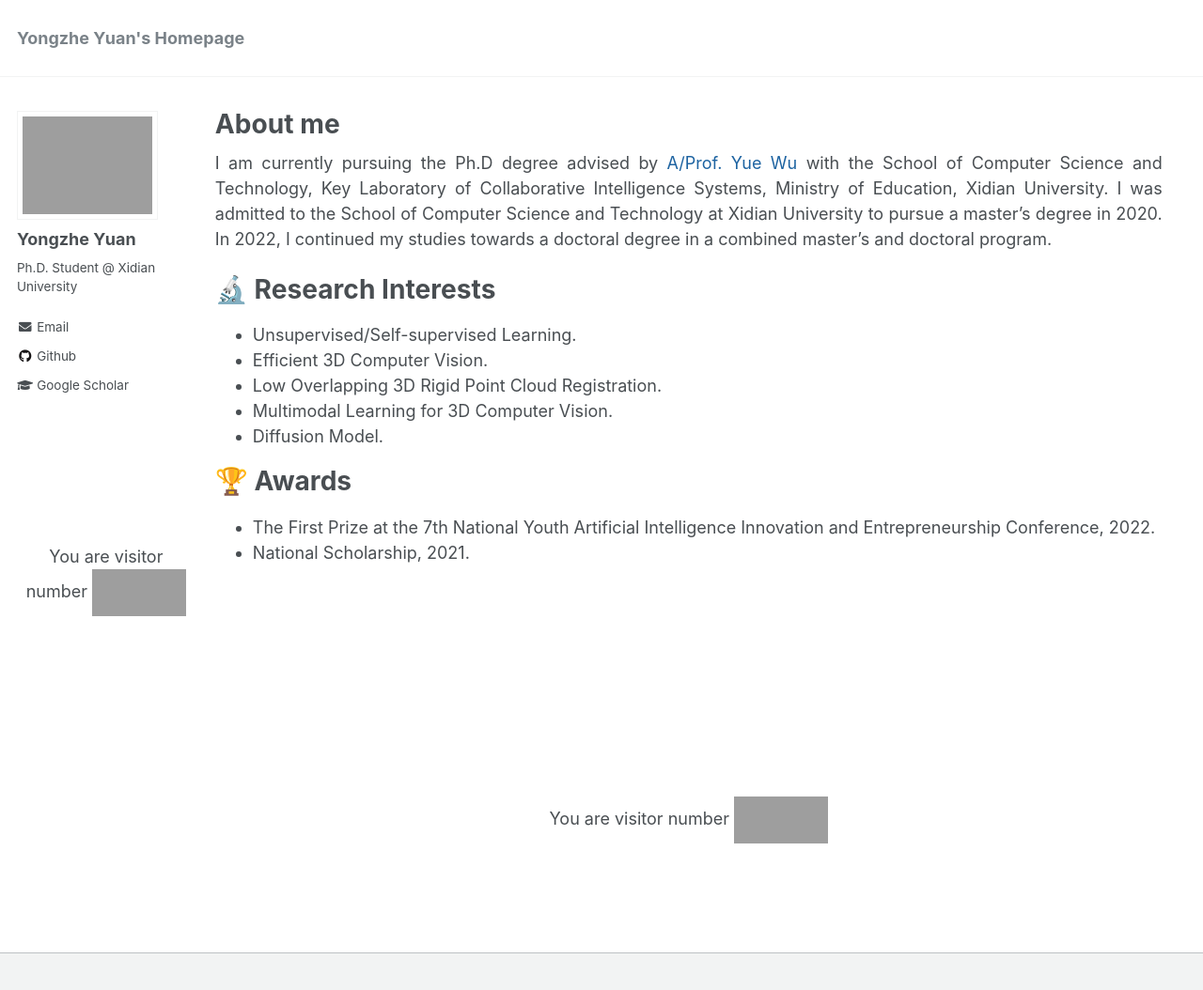
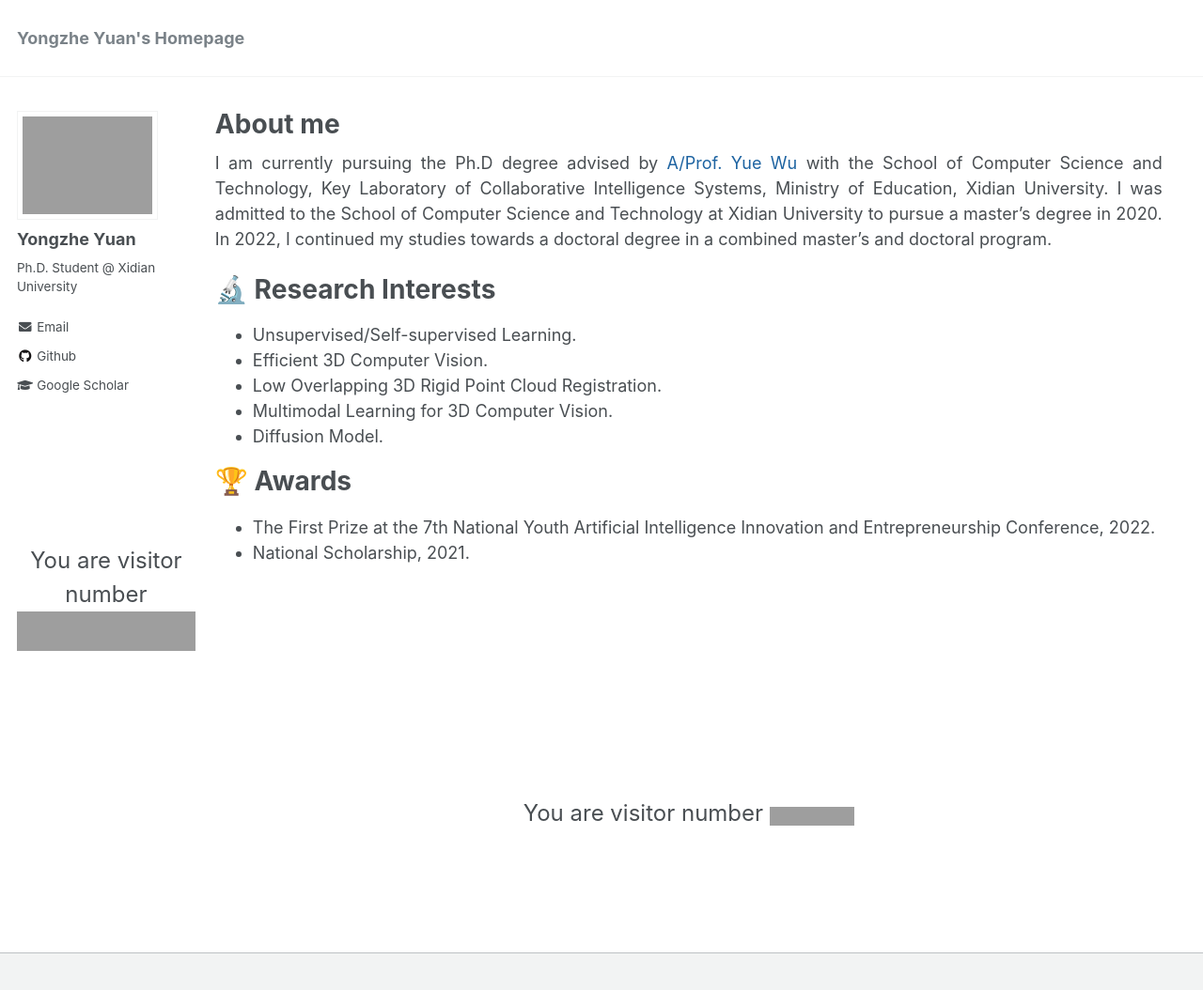
Before and after one commit to YYZMARS/YYZMARS.github.io, a Jekyll site: the page built from _pages/home.md, in a window 1280 px wide and 1087 px high. Shown: the top 1054 px of the window at 94% size. Built offline with Jekyll 4.4.1, drawn with Linux system fonts in a browser that asks for light colours; a script that is not in the unit is left out; grey boxes are pictures that could not be loaded.

Commit message:
Update earth.html

```diff
--- a/_includes/earth.html
+++ b/_includes/earth.html
@@ -20,8 +20,10 @@
 
 
 <div align='center'>
-  You are visitor number
+  <font size="5">
+    You are visitor number
+  </font>
   <a href="https://www.cutercounter.com/traditional-chinese-nn/" target="_blank">
-  <img src="https://www.cutercounter.com/hits.php?id=hxoqxff&nd=9&style=80" border="0" alt="網頁計數器" style="height:50px; width:100px;">
+  <img src="https://www.cutercounter.com/hits.php?id=hxoqxff&nd=9&style=80" border="0" alt="網頁計數器">
   </a>
 </div>
```
